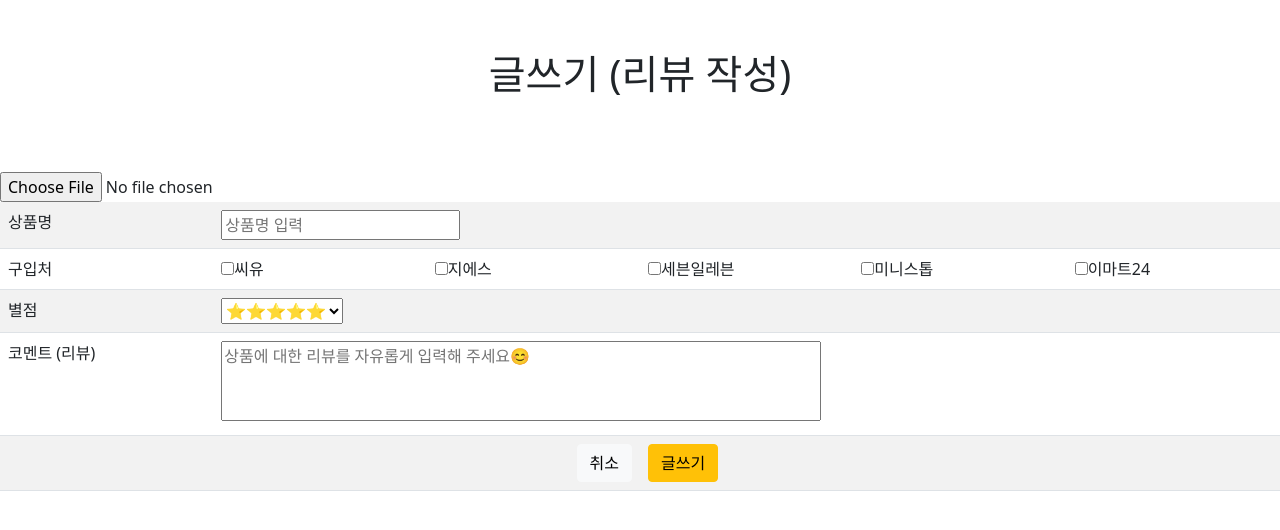
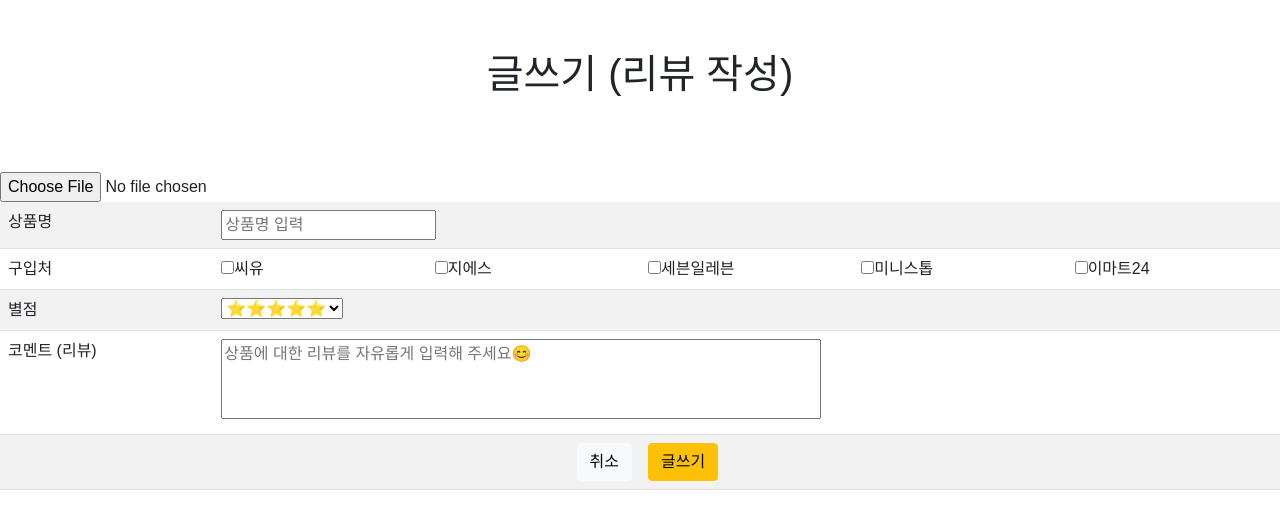
Before and after one commit to Been0701/momockgee, a Flask app: page /posts in a window 1280 px wide. Shown: the top 530 px of the page. Run offline with Flask 2, Linux system fonts and the light colour scheme; some web fonts are replaced.

Commit message:
글쓰기 폰트 적용

```diff
--- a/templates/write.html
+++ b/templates/write.html
@@ -16,6 +16,15 @@
     <link href="https://fonts.googleapis.com/css2?family=Gowun+Batang:wght@400;700&display=swap" rel="stylesheet">
 
     <title>글쓰기</title>
+    <style>
+        @font-face {
+            font-family: 'IM_Hyemin-Bold';
+            src: url('https://cdn.jsdelivr.net/gh/projectnoonnu/noonfonts_2106@1.1/IM_Hyemin-Bold.woff2') format('woff');
+            font-weight: normal;
+            font-style: normal;
+        }
+        body {font-family: 'IM_Hyemin-Bold', sans-serif}
+    </style>
     <style>
         .post_box {
             display: flex;
```
